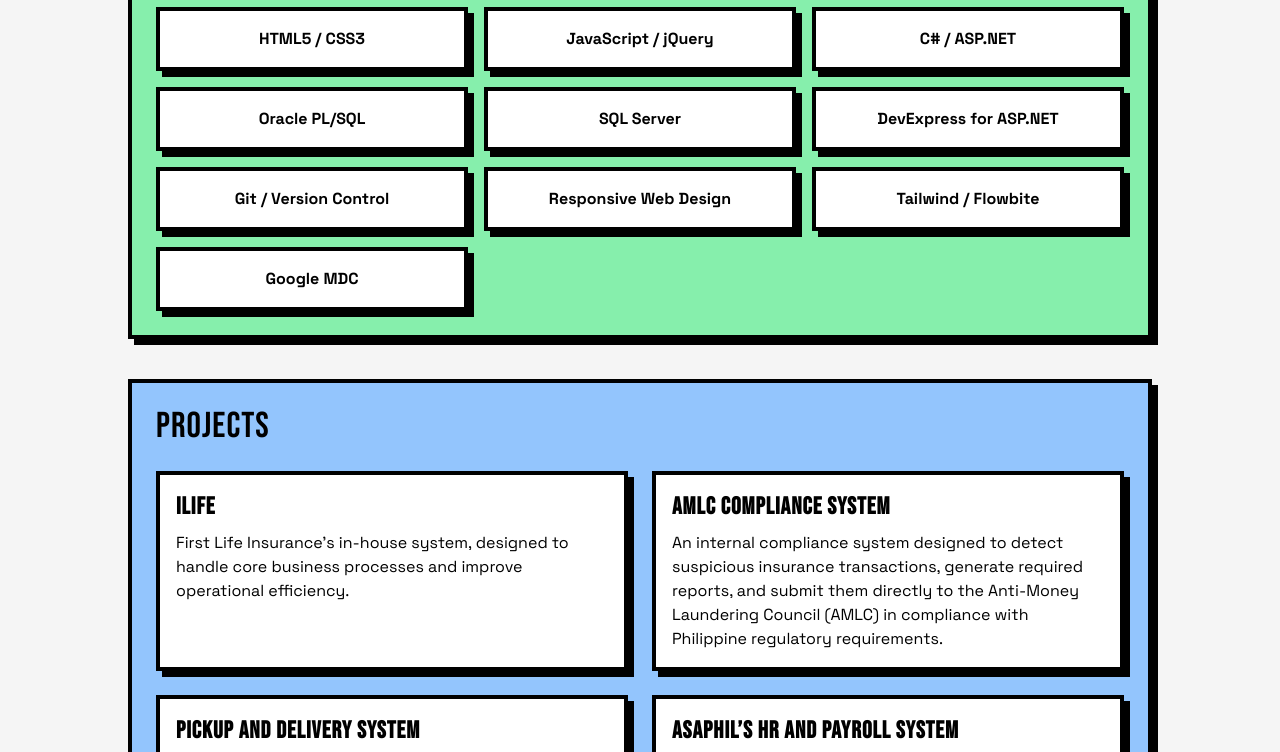
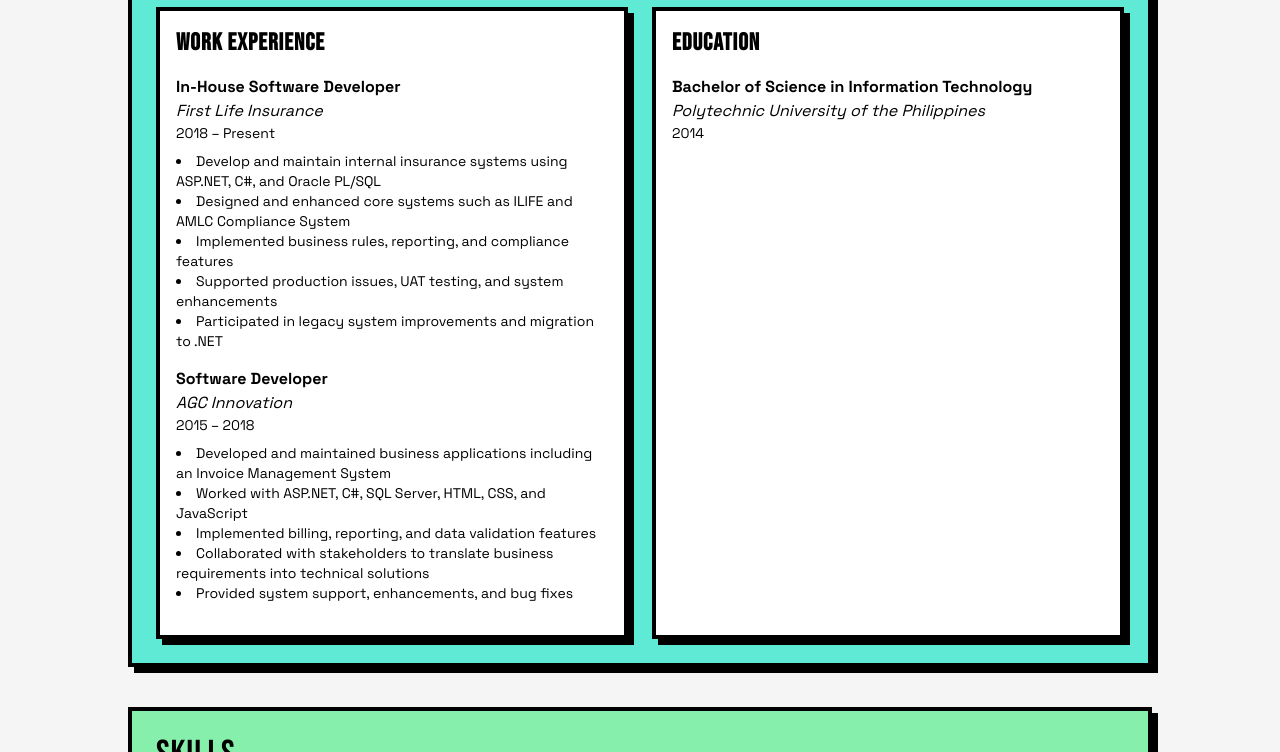
Before and after one commit to allan-andrei/allan-andrei.github.io, a plain HTML site: page index.html in a window 1280 px wide. Shown: the part 617-1369 px from the top of the page. Drawn offline with nearby package versions, Linux system fonts and the light colour scheme.

Commit message:
index.html

```diff
--- a/index.html
+++ b/index.html
@@ -60,6 +60,59 @@
     Outside of work, I love exploring new tech, tinkering with game mods, and improving user experiences.
   </p>
 </section>
+
+<!-- EDUCATION & EXPERIENCE -->
+<section id="background" class="max-w-5xl mx-auto mt-10 p-6 bg-teal-300 neo-border">
+  <h2 class="text-4xl mb-6">Education & Experience</h2>
+
+  <div class="grid md:grid-cols-2 gap-6">
+
+    <!-- WORK EXPERIENCE -->
+    <div class="bg-white neo-border p-4">
+      <h3 class="font-bold text-2xl mb-4">Work Experience</h3>
+
+      <div class="mb-4">
+        <p class="font-bold">In-House Software Developer</p>
+        <p class="italic">First Life Insurance</p>
+        <p class="text-sm mb-2">2018 – Present</p>
+        <ul class="list-disc list-inside text-sm">
+          <li>Develop and maintain internal insurance systems using ASP.NET, C#, and Oracle PL/SQL</li>
+          <li>Designed and enhanced core systems such as ILIFE and AMLC Compliance System</li>
+          <li>Implemented business rules, reporting, and compliance features</li>
+          <li>Supported production issues, UAT testing, and system enhancements</li>
+          <li>Participated in legacy system improvements and migration to .NET</li>
+        </ul>
+      </div>
+
+  <!-- AGC INNOVATION -->
+      <div class="mb-4">
+		<p class="font-bold">Software Developer</p>
+		<p class="italic">AGC Innovation</p>
+		<p class="text-sm mb-2">2015 – 2018</p>
+		<ul class="list-disc list-inside text-sm">
+		  <li>Developed and maintained business applications including an Invoice Management System</li>
+		  <li>Worked with ASP.NET, C#, SQL Server, HTML, CSS, and JavaScript</li>
+		  <li>Implemented billing, reporting, and data validation features</li>
+		  <li>Collaborated with stakeholders to translate business requirements into technical solutions</li>
+		  <li>Provided system support, enhancements, and bug fixes</li>
+		</ul>
+	  </div>
+    </div>
+
+    <!-- EDUCATION -->
+    <div class="bg-white neo-border p-4">
+      <h3 class="font-bold text-2xl mb-4">Education</h3>
+
+      <div class="mb-4">
+        <p class="font-bold">Bachelor of Science in Information Technology</p>
+        <p class="italic">Polytechnic University of the Philippines</p>
+        <p class="text-sm">2014</p>
+      </div>
+    </div>
+
+  </div>
+</section>
+
 
 <!-- SKILLS -->
 <section id="skills" class="max-w-5xl mx-auto mt-10 p-6 bg-green-300 neo-border">
```
